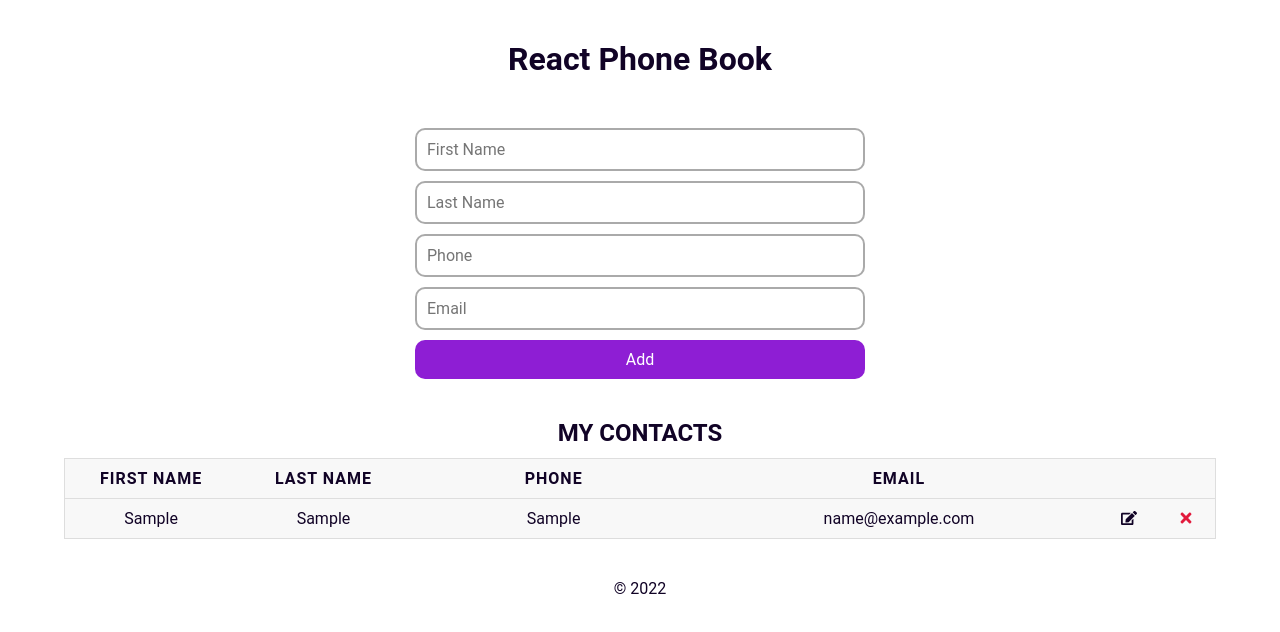
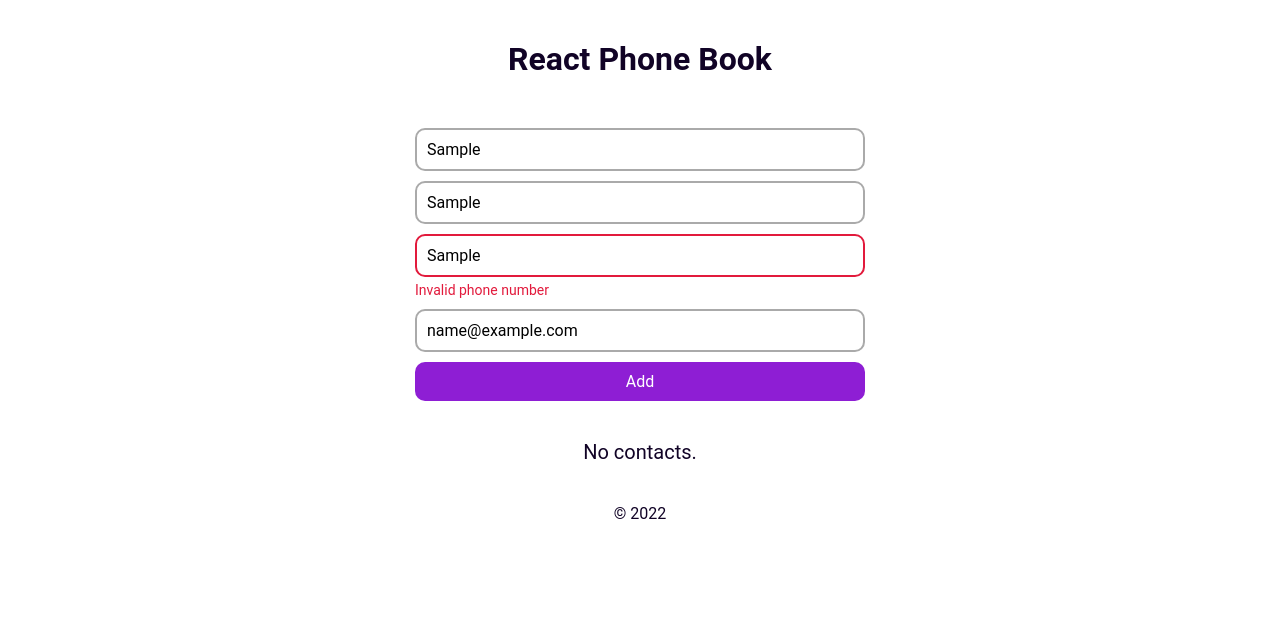
Before and after one commit to vladmitroshyn/phone-book-react, a React (Create React App) app: page / in a window 1280 px wide. Both pictures are taken after typing "Sample", "Sample", "Sample", "name@example.com" into the empty fields and a click on the button "Add". Shown: the top 632 px of the page. Built offline with nearby package versions, Linux system fonts and the light colour scheme.

Commit message:
Add form validation via Formik and Yup

```diff
--- a/package.json
+++ b/package.json
@@ -3,10 +3,11 @@
   "version": "0.1.0",
   "private": true,
   "dependencies": {
-    "@hookform/resolvers": "^2.8.10",
     "@testing-library/jest-dom": "^5.16.4",
     "@testing-library/react": "^13.2.0",
     "@testing-library/user-event": "^13.5.0",
+    "formik": "^2.2.9",
+    "libphonenumber-js": "^1.10.6",
     "node-sass": "^7.0.1",
     "react": "^18.1.0",
     "react-dom": "^18.1.0",
@@ -45,5 +46,8 @@
     "eslint": "^8.16.0",
     "eslint-config-google": "^0.14.0",
     "eslint-plugin-react": "^7.30.0"
+  },
+  "resolutions": {
+    "react-devtools-core": "4.24.7"
   }
 }
--- a/src/components/form/CInput.jsx
+++ b/src/components/form/CInput.jsx
@@ -7,20 +7,28 @@ const CInput = ({
   name,
   placeholder,
   updateValue,
-  validationRules,
+  onBlur,
+  touched,
   errors,
 }) => {
   return (
     <>
       <input
         type="text"
-        className="form__input"
+        className={`form__input ${
+          touched[name] && errors[name] && 'form__input_invalid'
+        }`}
         value={value}
-        name={name}
         placeholder={placeholder}
         autoComplete="off"
+        name={name}
         onChange={(e) => updateValue(e)}
+        onBlur={onBlur}
+        errors={errors}
       />
+      {touched[name] && errors[name] ? (
+        <span className="form__error-message">{errors[name]}</span>
+      ) : null}
     </>
   );
 };
@@ -30,7 +38,8 @@ CInput.propTypes = {
   name: PropTypes.string.isRequired,
   placeholder: PropTypes.string.isRequired,
   updateValue: PropTypes.func.isRequired,
-  validationRules: PropTypes.object,
+  onBlur: PropTypes.func,
+  touched: PropTypes.object,
   errors: PropTypes.object,
 };
 
--- a/src/components/form/CInput.scss
+++ b/src/components/form/CInput.scss
@@ -7,5 +7,14 @@
     padding: 10px;
     margin-top: 10px;
     @include border-radius;
+
+    &_invalid {
+      border-color: $error-red;
+    }
+  }
+  &__error-message {
+    color: $error-red;
+    font-size: 14px;
+    margin-top: 5px;
   }
 }
--- a/src/components/form/Form.jsx
+++ b/src/components/form/Form.jsx
@@ -1,60 +1,69 @@
-import React, { useEffect, useState } from 'react';
+import React from 'react';
 import PropTypes from 'prop-types';
 import CInput from './CInput';
+import { useFormik } from 'formik';
+import ContactSchema from '../../validation';
 import './Form.scss';
 
-const initialState = {
-  firstName: '',
-  lastName: '',
-  phone: '',
-  email: '',
-};
+const Form = ({ updateContact, editMode, editedContact }) => {
+  const formik = useFormik({
+    initialValues: {
+      firstName: editedContact?.firstName ?? '',
+      lastName: editedContact?.lastName ?? '',
+      phone: editedContact?.phone ?? '',
+      email: editedContact?.email ?? '',
+    },
+    enableReinitialize: true,
+    validationSchema: ContactSchema,
+    onSubmit: (values, { resetForm }) => {
+      if (editMode) {
+        updateContact({ id: editedContact.id, ...values });
+      } else {
+        updateContact({ id: new Date().valueOf(), ...values });
+      }
+      resetForm();
+    },
+  });
 
-const Form = ({ updateContact, editMode, editedContact }) => {
-  const [contact, setContact] = useState(initialState);
-
-  useEffect(() => {
-    if (editedContact) {
-      setContact({ ...editedContact });
-    }
-  }, [editedContact]);
-
-  const handleChange = (e) => {
-    const { name, value } = e.target;
-    setContact({ ...contact, [name]: value });
-  };
-
-  const onSubmit = (e) => {
-    e.preventDefault();
-    updateContact({ id: new Date().valueOf(), ...contact });
-    setContact(initialState);
-  };
+  console.log(formik.touched);
 
   return (
-    <form className="form" onSubmit={onSubmit}>
+    <form className="form" onSubmit={formik.handleSubmit}>
       <CInput
-        value={contact.firstName}
         name="firstName"
         placeholder="First Name"
-        updateValue={handleChange}
+        value={formik.values.firstName}
+        updateValue={formik.handleChange}
+        onBlur={formik.handleBlur}
+        touched={formik.touched}
+        errors={formik.errors}
       />
       <CInput
-        value={contact.lastName}
         name="lastName"
         placeholder="Last Name"
-        updateValue={handleChange}
+        value={formik.values.lastName}
+        updateValue={formik.handleChange}
+        onBlur={formik.handleBlur}
+        touched={formik.touched}
+        errors={formik.errors}
       />
       <CInput
-        value={contact.phone}
         name="phone"
         placeholder="Phone"
-        updateValue={handleChange}
+        value={formik.values.phone}
+        updateValue={formik.handleChange}
+        onBlur={formik.handleBlur}
+        touched={formik.touched}
+        errors={formik.errors}
       />
       <CInput
-        value={contact.email}
         name="email"
         placeholder="Email"
-        updateValue={handleChange}
+        value={formik.values.email}
+        updateValue={formik.handleChange}
+        onBlur={formik.handleBlur}
+        touched={formik.touched}
+        errors={formik.errors}
       />
       <button type="submit" className="form__submit-btn">
         {editMode ? 'Update' : 'Add'}
--- a/src/components/table/TableRow.scss
+++ b/src/components/table/TableRow.scss
@@ -26,11 +26,6 @@
 
   &__edit-btn,
   &__delete-btn {
-    // position: absolute;
-    // top: 50%;
-    // left: 50%;
-    // transform: translate(-50%, -50%);
-
     &:hover {
       cursor: pointer;
     }
@@ -85,13 +80,5 @@
         }
       }
     }
-
-    &__edit-btn {
-      // font-size: 20px;
-    }
-
-    &__delete-btn {
-      // font-size: 25px;
-    }
   }
 }
--- /dev/null
+++ b/src/validation/index.js
@@ -0,0 +1,27 @@
+import * as Yup from 'yup';
+import { isPossiblePhoneNumber } from 'libphonenumber-js';
+
+const ContactSchema = Yup.object().shape({
+  firstName: Yup.string()
+    .required('First name is required')
+    .min(2, 'Must be at least two letters')
+    .max(15, 'Must be less than 15 characters')
+    .test('startsWithCapital', 'The first letter must be uppercase', (value) =>
+      value ? /[A-Z]/.test(value.charAt(0)) : value,
+    ),
+  lastName: Yup.string()
+    .required('Last name is required')
+    .min(2, 'Must be at least two letters')
+    .max(15, 'Must be less than 15 characters')
+    .test('startsWithCapital', 'The first letter must be uppercase', (value) =>
+      value ? /[A-Z]/.test(value.charAt(0)) : value,
+    ),
+  phone: Yup.string()
+    .required('Phone number is required')
+    .test('possiblePhoneNumber', 'Invalid phone number', (value) =>
+      value ? isPossiblePhoneNumber(value) : value,
+    ),
+  email: Yup.string().email('Invalid email'),
+});
+
+export default ContactSchema;
```
Also changed, not shown: 1 other file (tests, documents, lock files or other folders).
